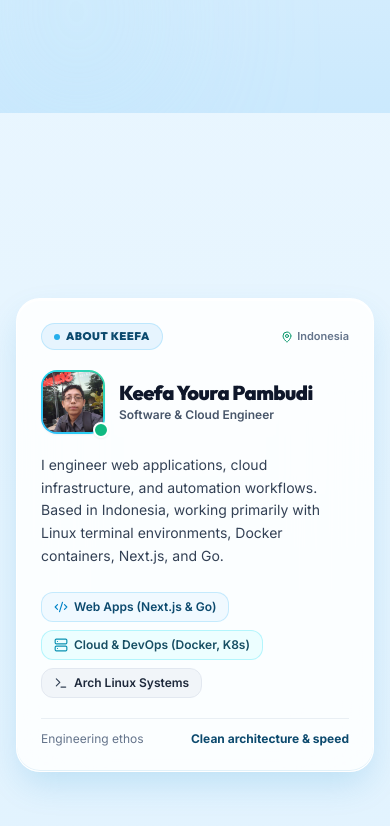
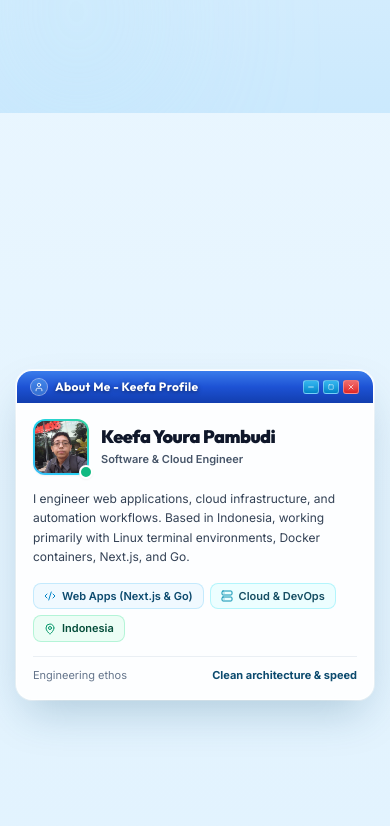
Before and after one commit to keefalegends/whoami, a Next.js app: page / in a window 390 px wide. Shown: the part 731-1557 px from the top of the page. Built offline with nearby package versions, Linux system fonts and the light colour scheme.

Commit message:
feat(about): align mobile view with windows xp style and update badges to web apps and indonesia

```diff
--- a/src/components/about-window.tsx
+++ b/src/components/about-window.tsx
@@ -2,7 +2,7 @@
 
 import { useState } from "react";
 import { motion, AnimatePresence } from "framer-motion";
-import { User, Minus, Square, X, MapPin, Cloud, Terminal, RotateCcw, Code2, Server } from "lucide-react";
+import { User, Minus, Square, X, MapPin, Cloud, RotateCcw, Code2, Server } from "lucide-react";
 import Image from "next/image";
 
 export function AboutWindow() {
@@ -15,8 +15,8 @@ export function AboutWindow() {
       className="min-h-dvh flex flex-col justify-center snap-start relative py-8 sm:py-16 px-4 sm:px-6 max-w-4xl mx-auto z-10 w-full"
     >
       {/* ============================================================== */}
-      {/* MOBILE-FIRST MODERN AERO VIEW (visible on mobile < 640px)      */}
-      {/* Clean, spacious, native-feeling, NO forced desktop titlebars   */}
+      {/* MOBILE WINDOWS XP VIEW (visible on mobile < 640px)             */}
+      {/* Authentic classic window frame matching desktop aesthetic       */}
       {/* ============================================================== */}
       <div className="block sm:hidden w-full">
         <motion.div
@@ -24,70 +24,86 @@ export function AboutWindow() {
           whileInView={{ opacity: 1, y: 0 }}
           viewport={{ once: true }}
           transition={{ duration: 0.4 }}
-          className="rounded-3xl bg-white/85 backdrop-blur-2xl border border-white/95 p-6 shadow-aero-card flex flex-col gap-5 w-full"
+          className="rounded-2xl overflow-hidden shadow-xp-window border border-white/95 bg-white/90 backdrop-blur-xl w-full"
         >
-          {/* Eyebrow / Category Tag */}
-          <div className="flex items-center justify-between">
-            <span className="inline-flex items-center gap-1.5 px-3 py-1 rounded-full bg-sky-100/80 border border-sky-200/90 text-sky-900 font-outfit font-black text-[11px] tracking-wider uppercase">
-              <span className="w-1.5 h-1.5 rounded-full bg-sky-500 animate-pulse" />
-              About Keefa
-            </span>
-            <span className="flex items-center gap-1 text-[11px] font-semibold text-slate-500 font-inter">
-              <MapPin className="w-3 h-3 text-emerald-600" />
-              Indonesia
+          {/* Windows XP Aero Title Bar */}
+          <div className="bg-xp-titlebar px-3.5 py-2 flex items-center justify-between select-none gap-2">
+            <div className="flex items-center gap-2 min-w-0 flex-1">
+              <div className="w-4 h-4 rounded-full bg-sky-300/30 flex items-center justify-center text-white ring-1 ring-white/50 flex-shrink-0">
+                <User className="w-2.5 h-2.5 drop-shadow" />
+              </div>
+              <span className="font-outfit font-bold text-xs tracking-wide text-white drop-shadow-[0_1px_2px_rgba(0,0,0,0.5)] truncate">
+                About Me - Keefa Profile
               </span>
             </div>
 
+            {/* Window Controls */}
+            <div className="flex items-center gap-1 flex-shrink-0">
+              <div className="w-4 h-3.5 rounded-[3px] bg-gradient-to-b from-sky-400 to-sky-600 border border-sky-200/50 flex items-center justify-center text-white shadow-inner">
+                <Minus className="w-2 h-2" />
+              </div>
+              <div className="w-4 h-3.5 rounded-[3px] bg-gradient-to-b from-sky-400 to-sky-600 border border-sky-200/50 flex items-center justify-center text-white shadow-inner">
+                <Square className="w-1.5 h-1.5" />
+              </div>
+              <div className="w-4 h-3.5 rounded-[3px] bg-gradient-to-b from-red-400 to-red-600 border border-red-300/60 flex items-center justify-center text-white shadow-inner">
+                <X className="w-2 h-2" />
+              </div>
+            </div>
+          </div>
+
+          {/* Window Body */}
+          <div className="p-4 sm:p-5 flex flex-col gap-3.5">
             {/* Profile Header with Real Avatar */}
-          <div className="flex items-center gap-3.5">
-            <div className="relative w-16 h-16 rounded-2xl bg-gradient-to-tr from-sky-400 via-cyan-400 to-emerald-400 p-[2px] shadow-sm flex-shrink-0">
-              <div className="relative w-full h-full rounded-[14px] overflow-hidden bg-slate-900">
+            <div className="flex items-center gap-3">
+              <div className="relative w-14 h-14 rounded-xl bg-gradient-to-tr from-sky-400 via-cyan-400 to-emerald-400 p-[2px] shadow-sm flex-shrink-0">
+                <div className="relative w-full h-full rounded-[10px] overflow-hidden bg-slate-900">
                   <Image
                     src="/me-mobile.jpg"
                     alt="Keefa Youra Pambudi"
                     fill
-                  sizes="64px"
+                    sizes="56px"
                     className="object-cover object-center"
                   />
                 </div>
                 {/* Online pulse indicator */}
-              <span className="absolute -bottom-1 -right-1 w-4 h-4 rounded-full bg-emerald-500 border-2 border-white shadow-sm flex items-center justify-center" />
+                <span className="absolute -bottom-1 -right-1 w-3.5 h-3.5 rounded-full bg-emerald-500 border-2 border-white shadow-sm flex items-center justify-center" />
               </div>
               <div className="min-w-0">
-              <h2 className="font-outfit font-black text-xl text-slate-900 tracking-tight leading-tight">
+                <h2 className="font-outfit font-black text-lg text-slate-900 tracking-tight leading-tight">
                   Keefa Youra Pambudi
                 </h2>
-              <p className="text-xs font-semibold text-slate-600 mt-0.5">
+                <p className="text-[11px] font-semibold text-slate-600 mt-0.5">
                   Software &amp; Cloud Engineer
                 </p>
               </div>
             </div>
 
-          {/* Spacious Bio Paragraph */}
-          <p className="font-inter text-sm text-slate-700 leading-relaxed">
+            {/* Bio Paragraph */}
+            <p className="font-inter text-xs text-slate-700 leading-relaxed">
               I engineer web applications, cloud infrastructure, and automation workflows. Based in Indonesia, working primarily with Linux terminal environments, Docker containers, Next.js, and Go.
             </p>
 
             {/* Core Competencies Badges */}
-          <div className="flex flex-wrap gap-2 pt-1">
-            <span className="inline-flex items-center gap-1.5 px-3 py-1.5 rounded-xl bg-sky-50 border border-sky-200/80 text-sky-900 text-xs font-semibold">
-              <Code2 className="w-3.5 h-3.5 text-sky-600 flex-shrink-0" />
+            <div className="flex flex-wrap gap-1.5 pt-0.5">
+              <span className="inline-flex items-center gap-1.5 px-2.5 py-1 rounded-lg bg-sky-50 border border-sky-200/80 text-sky-900 text-[11px] font-semibold">
+                <Code2 className="w-3 h-3 text-sky-600 flex-shrink-0" />
                 Web Apps (Next.js &amp; Go)
               </span>
-            <span className="inline-flex items-center gap-1.5 px-3 py-1.5 rounded-xl bg-cyan-50 border border-cyan-200/80 text-cyan-900 text-xs font-semibold">
-              <Server className="w-3.5 h-3.5 text-cyan-600 flex-shrink-0" />
-              Cloud &amp; DevOps (Docker, K8s)
+              <span className="inline-flex items-center gap-1.5 px-2.5 py-1 rounded-lg bg-cyan-50 border border-cyan-200/80 text-cyan-900 text-[11px] font-semibold">
+                <Server className="w-3 h-3 text-cyan-600 flex-shrink-0" />
+                Cloud &amp; DevOps
               </span>
-            <span className="inline-flex items-center gap-1.5 px-3 py-1.5 rounded-xl bg-slate-100 border border-slate-200 text-slate-800 text-xs font-semibold">
-              <Terminal className="w-3.5 h-3.5 text-slate-700 flex-shrink-0" />
-              Arch Linux Systems
+              <span className="inline-flex items-center gap-1.5 px-2.5 py-1 rounded-lg bg-emerald-50 border border-emerald-200/80 text-emerald-900 text-[11px] font-semibold">
+                <MapPin className="w-3 h-3 text-emerald-600 flex-shrink-0" />
+                Indonesia
               </span>
             </div>
 
-          {/* Clean Philosophy Footer */}
-          <div className="pt-3 border-t border-slate-200/70 flex items-center justify-between text-xs text-slate-500 font-inter">
+            {/* Clean Status Bar */}
+            <div className="pt-2.5 border-t border-slate-200/70 flex items-center justify-between text-[11px] text-slate-500 font-inter">
               <span>Engineering ethos</span>
               <span className="font-bold text-sky-900">Clean architecture &amp; speed</span>
+            </div>
           </div>
         </motion.div>
       </div>
@@ -131,7 +147,7 @@ export function AboutWindow() {
                     <User className="w-3 h-3 drop-shadow" />
                   </div>
                   <span className="font-outfit font-bold text-sm tracking-wide text-white drop-shadow-[0_1px_2px_rgba(0,0,0,0.5)] truncate">
-                    About Me - Keefa&apos;s Profile
+                    About Me - Keefa Profile
                   </span>
                 </div>
 
@@ -210,8 +226,8 @@ export function AboutWindow() {
                       {/* Factual Highlights */}
                       <div className="flex flex-wrap gap-2 pt-3.5 border-t border-slate-100 mt-4">
                         <span className="inline-flex items-center gap-1.5 px-2.5 py-1 rounded-full bg-slate-100 border border-slate-200 text-slate-800 text-xs font-semibold">
-                          <Terminal className="w-3.5 h-3.5 text-sky-600" />
-                          Arch Linux &amp; Tiling WMs
+                          <Code2 className="w-3.5 h-3.5 text-sky-600" />
+                          Web Apps
                         </span>
                         <span className="inline-flex items-center gap-1.5 px-2.5 py-1 rounded-full bg-slate-100 border border-slate-200 text-slate-800 text-xs font-semibold">
                           <Cloud className="w-3.5 h-3.5 text-cyan-600" />
```
Lines whose indentation alone changed are shown as unchanged.
